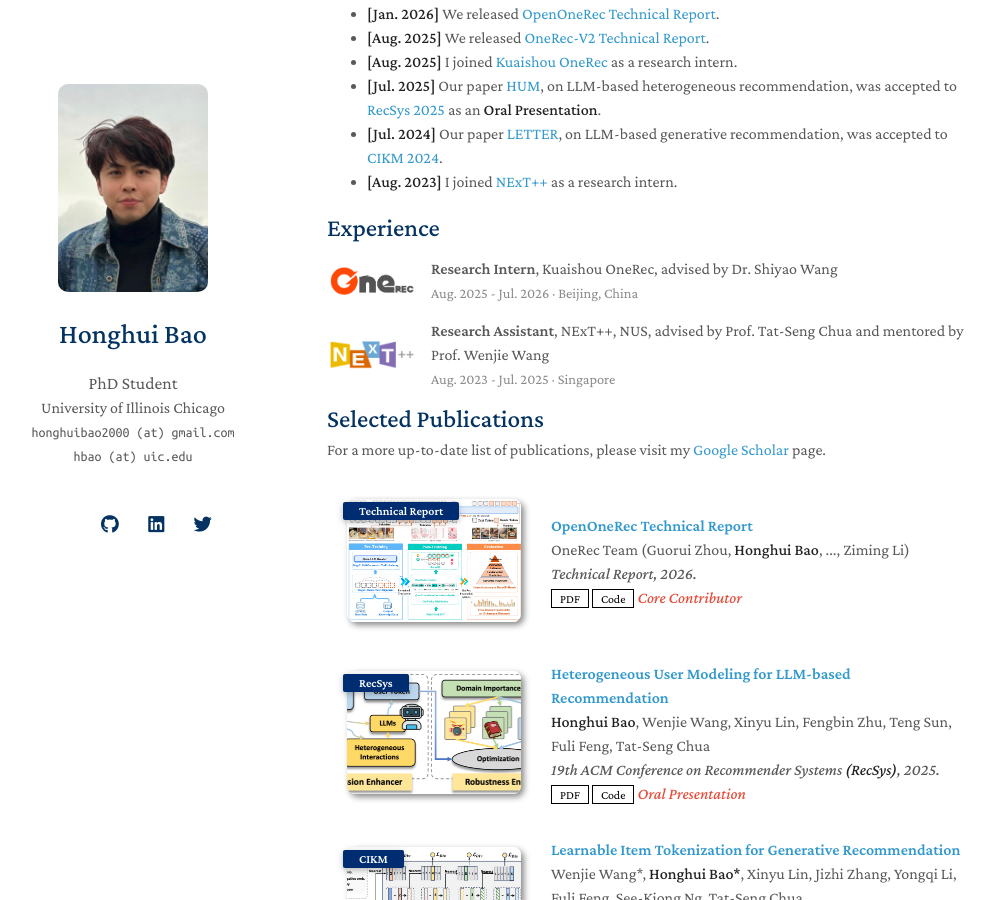
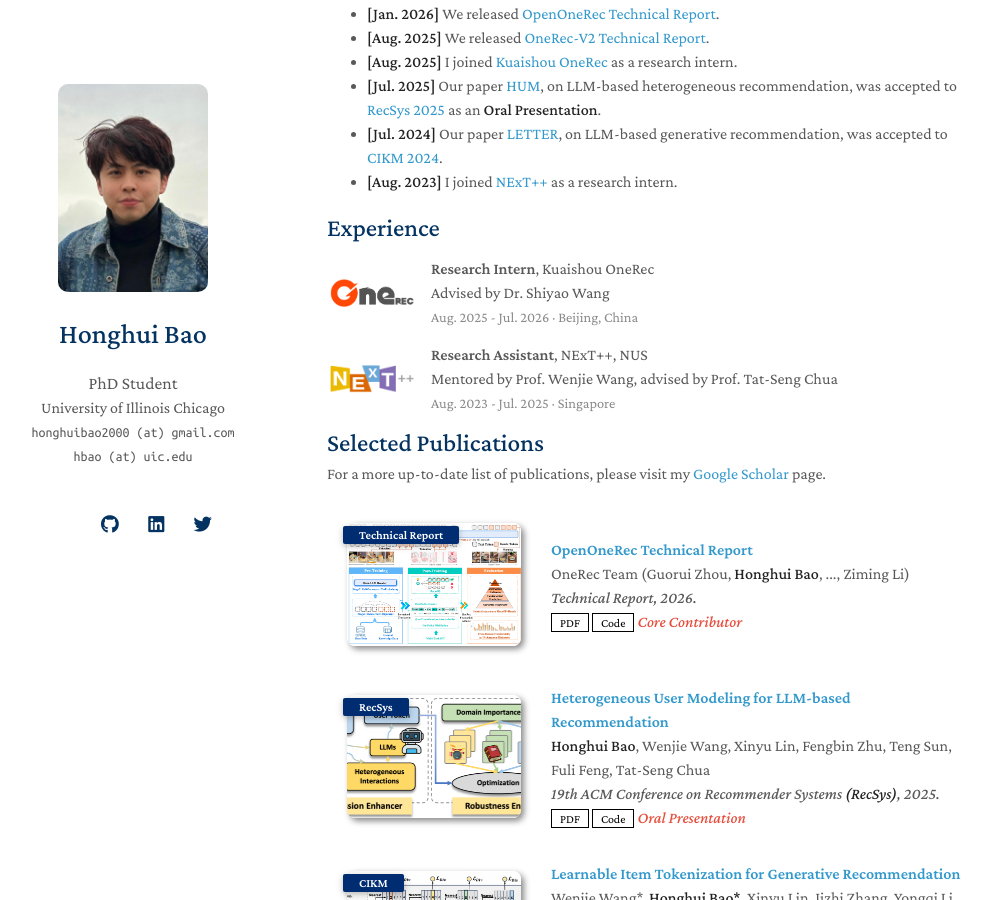
Before and after one commit to HonghuiBao2000/HonghuiBao2000.github.io, a Jekyll site: the page built from index.md, in a window 1280 px wide and 900 px high, scrolled down 449 px. Shown: the whole window, without its empty margins (143-1137 px from the left). Built offline with Jekyll 4.4.1, drawn with Linux system fonts in a browser that asks for light colours; nearby versions of some CDN libraries; a style sheet for code colours, icons or effects is not loaded; our own code applies the rules of GitHub Pages for plain Markdown files.

Commit message:
Put advisor info on its own line in Experience
Co-Authored-By: Claude Opus 5 (1M context) <noreply@anthropic.com>

```diff
--- a/index.md
+++ b/index.md
@@ -27,7 +27,8 @@ Prior to joining UIC, I completed my MComp at [NExT++](https://www.nextcenter.or
 <div style="display:flex;align-items:center;gap:14px;margin-bottom:14px;">
   <img src="assets/img/logo/onerec.png" alt="Kuaishou OneRec" style="width:84px;height:auto;flex-shrink:0;background:#fff;border-radius:6px;padding:3px;">
   <div>
-    <b>Research Intern</b>, Kuaishou OneRec, advised by <span style="white-space:nowrap;">Dr. Shiyao Wang</span><br>
+    <b>Research Intern</b>, Kuaishou OneRec<br>
+    Advised by <span style="white-space:nowrap;">Dr. Shiyao Wang</span><br>
     <span style="font-size:0.9em;opacity:0.7;">Aug. 2025 - Jul. 2026 &middot; Beijing, China</span>
   </div>
 </div>
@@ -35,7 +36,8 @@ Prior to joining UIC, I completed my MComp at [NExT++](https://www.nextcenter.or
 <div style="display:flex;align-items:center;gap:14px;margin-bottom:14px;">
   <img src="assets/img/logo/nextplus.png" alt="NExT++" style="width:84px;height:auto;flex-shrink:0;background:#fff;border-radius:6px;padding:3px;">
   <div>
-    <b>Research Assistant</b>, <a href="https://www.nextcenter.org/"><autocolor>NExT++</autocolor></a>, NUS, advised by <a href="https://www.chuatatseng.com/" style="white-space:nowrap;"><autocolor>Prof. Tat-Seng Chua</autocolor></a> and mentored by <a href="https://wenjiewwj.github.io/" style="white-space:nowrap;"><autocolor>Prof. Wenjie Wang</autocolor></a><br>
+    <b>Research Assistant</b>, <a href="https://www.nextcenter.org/"><autocolor>NExT++</autocolor></a>, NUS<br>
+    Mentored by <a href="https://wenjiewwj.github.io/" style="white-space:nowrap;"><autocolor>Prof. Wenjie Wang</autocolor></a>, advised by <a href="https://www.chuatatseng.com/" style="white-space:nowrap;"><autocolor>Prof. Tat-Seng Chua</autocolor></a><br>
     <span style="font-size:0.9em;opacity:0.7;">Aug. 2023 - Jul. 2025 &middot; Singapore</span>
   </div>
 </div>
```
